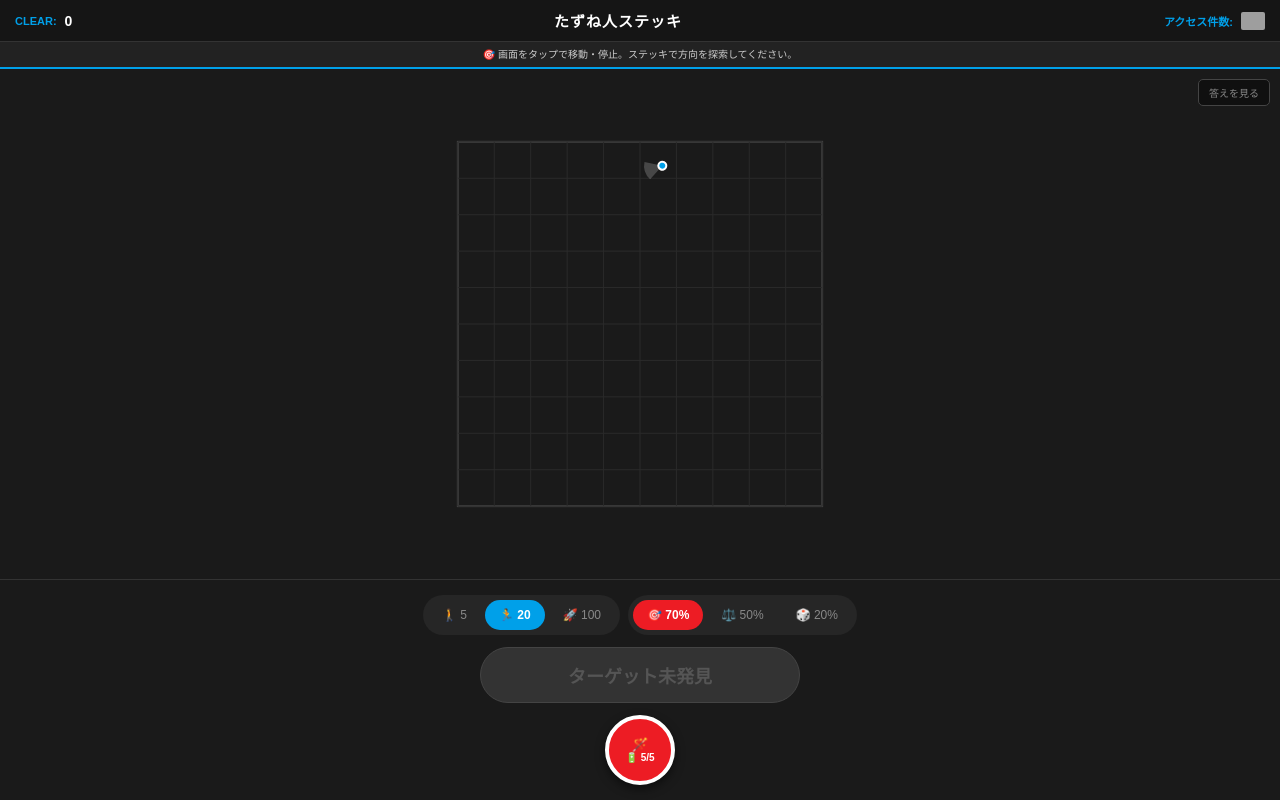
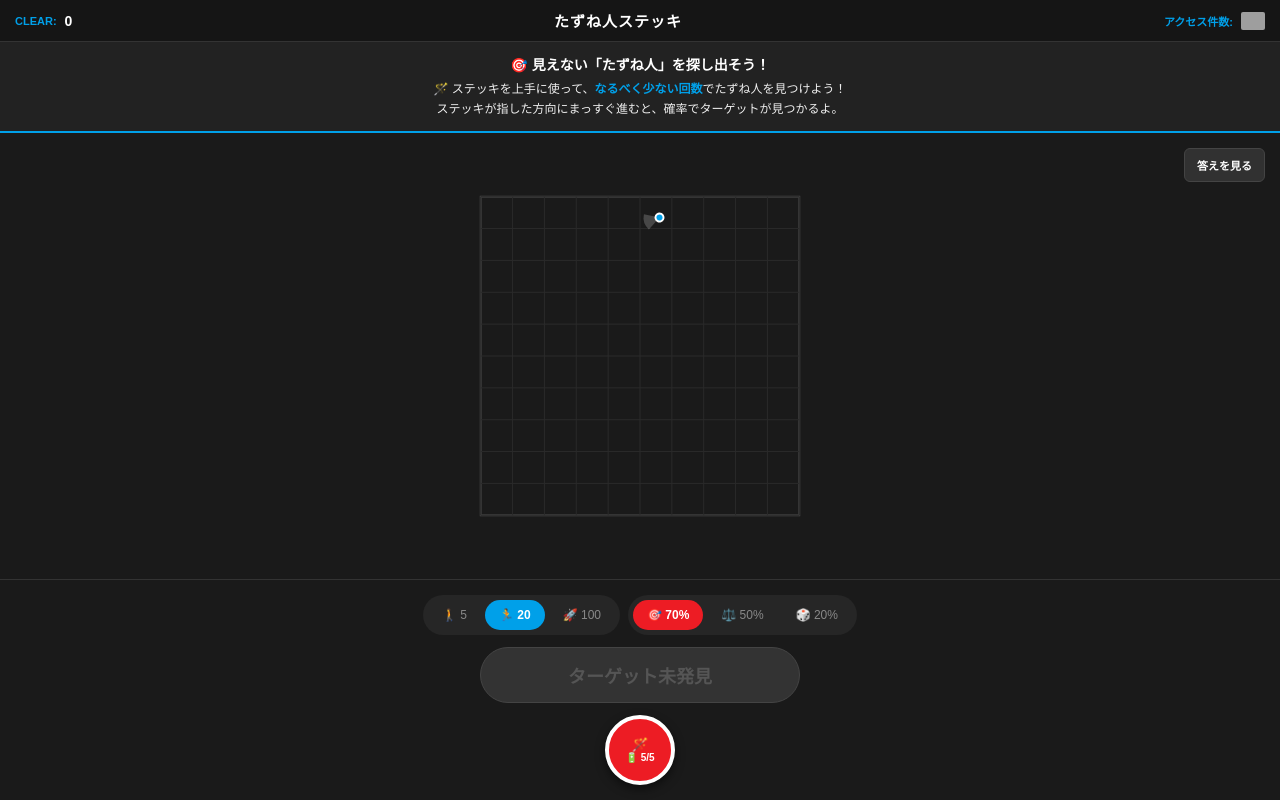
Before and after one commit to sorano-akari/finding_wand, a plain HTML site: page index.html in a window 1280 px wide. Drawn offline with Linux system fonts and the light colour scheme; grey boxes are pictures that could not be loaded.

Commit message:
ヒント強化

```diff
--- a/index.html
+++ b/index.html
@@ -12,10 +12,9 @@
             --ui-dark: #1a1a1a;
         }
 
-        /* 画面全体を3段（ヘッダー・マップ・フッター）に分割 */
         body {
             margin: 0;
-            height: 100dvh; /* iPadのツールバー変化に対応 */
+            height: 100dvh;
             display: flex;
             flex-direction: column;
             background: var(--bg-dark);
@@ -24,7 +23,6 @@
             overflow: hidden;
         }
 
-        /* 1段目：ヘッダー（固定） */
         header { flex-shrink: 0; z-index: 10; border-bottom: 2px solid var(--dora-blue); }
         .top-bar {
             background: #151515; padding: 10px 15px;
@@ -32,21 +30,38 @@
         }
         .visitor-box { display: flex; align-items: center; gap: 8px; font-size: 11px; font-weight: bold; color: var(--dora-blue); }
         .visitor-box img { height: 18px; border-radius: 2px; }
+
         #guide-text {
-            background: #222; padding: 6px; font-size: 10px; text-align: center;
-            line-height: 1.3; color: #ccc; border-top: 1px solid #333;
+            background: #222; padding: 12px; font-size: 12px; text-align: center;
+            line-height: 1.6; color: #eee; border-top: 1px solid #333;
         }
+        .mission-text { font-size: 14px; font-weight: bold; display: block; margin-bottom: 4px; color: #fff; }
+        .highlight-blue { color: var(--dora-blue); font-weight: bold; }
+        .highlight-red { color: #ff6b6b; font-weight: bold; }
 
-        /* 2段目：マップ（可変・重なりなし） */
         main {
-            flex: 1; /* 余ったスペースをすべて使う */
+            flex: 1;
             position: relative;
             overflow: hidden;
             background: #151515;
         }
         canvas { display: block; width: 100%; height: 100%; }
 
-        /* 3段目：操作パネル（固定・画面下部に強制配置） */
+        #giveup-btn {
+            position: absolute;
+            top: 15px;
+            right: 15px;
+            font-size: 11px;
+            font-weight: bold;
+            color: #fff;
+            background: rgba(255, 255, 255, 0.1);
+            border: 1px solid #444;
+            padding: 8px 12px;
+            border-radius: 6px;
+            cursor: pointer;
+            pointer-events: auto;
+        }
+
         footer {
             flex-shrink: 0;
             background: #1a1a1a;
@@ -82,10 +97,9 @@
             cursor: pointer; box-shadow: 0 4px 10px rgba(0,0,0,0.5);
         }
 
-        #reset-btn { width: 90%; max-width: 320px; padding: 14px; font-size: 20px; font-weight: bold; border-radius: 30px; background: gold; color: black; border: 1px solid white; cursor: pointer; display: none; }
+        #reset-btn { width: 90%; max-width: 320px; padding: 14px; font-size: 20px; font-weight: bold; border-radius: 30px; background: gold; color: black; border: 2px solid white; cursor: pointer; display: none; }
 
         @keyframes glow { from { opacity: 0.8; } to { opacity: 1; transform: scale(1.02); } }
-        #cheat-btn { position: absolute; top: 10px; right: 10px; font-size: 10px; color: #888; background: rgba(0,0,0,0.4); border: 1px solid #444; padding: 5px 10px; border-radius: 5px; cursor: pointer; }
     </style>
 </head>
 <body>
@@ -100,13 +114,15 @@
         </div>
     </div>
     <div id="guide-text">
-        🎯 画面をタップで移動・停止。ステッキで方向を探索してください。
+        <span class="mission-text">🎯 見えない「たずね人」を探し出そう！</span>
+        🪄 ステッキを上手に使って、<span class="highlight-blue">なるべく少ない回数</span>でたずね人を見つけよう！<br>
+        ステッキが指した方向にまっすぐ進むと、確率でターゲットが見つかるよ。
     </div>
 </header>
 
 <main id="container">
     <canvas id="gameCanvas"></canvas>
-    <button id="cheat-btn" onclick="cheatMode = !cheatMode">答えを見る</button>
+    <button id="giveup-btn" onclick="cheatMode = !cheatMode">答えを見る</button>
 </main>
 
 <footer>
@@ -195,7 +211,7 @@
     }
 
     function resetGame() {
-        target.found = false; battery = 5; lastLog = null; isSlowMo = false; player.isMoving = false;
+        target.found = false; battery = 5; lastLog = null; isSlowMo = false; player.isMoving = false; cheatMode = false;
         document.getElementById('battery').innerText = `🔋 5/5`;
         document.getElementById('stick-btn').style.display = "flex"; document.getElementById('stick-btn').disabled = false;
         document.getElementById('find-btn').style.display = "block"; document.getElementById('find-btn').innerText = "ターゲット未発見";
@@ -243,8 +259,15 @@
                 ctx.drawImage(clearImage, (canvas.width-iw)/2, (canvas.height-ih)/2 - 80, iw, ih);
             }
             ctx.fillStyle = "gold"; ctx.font = "bold 16px sans-serif"; ctx.textAlign = "center";
-            ctx.fillText("2回のステッキ使用でほぼ100％の確率で見つけられる方法があるよ！", canvas.width/2, canvas.height*0.8);
-            ctx.fillText("考えてみよう！", canvas.width/2, canvas.height*0.8 + 25);
+
+            // 【修正】クリア回数に応じてメッセージを分岐
+            if (totalClears === 1) {
+                ctx.fillText("2回のステッキ使用でほぼ100％の確率で見つけられる方法があるよ！", canvas.width/2, canvas.height*0.8);
+                ctx.fillText("考えてみよう！", canvas.width/2, canvas.height*0.8 + 25);
+            } else {
+                ctx.fillText("異なる２点からステッキをふって、", canvas.width/2, canvas.height*0.8);
+                ctx.fillText("交わるあたりをさがすと・・・？", canvas.width/2, canvas.height*0.8 + 25);
+            }
         }
     }
 
```
